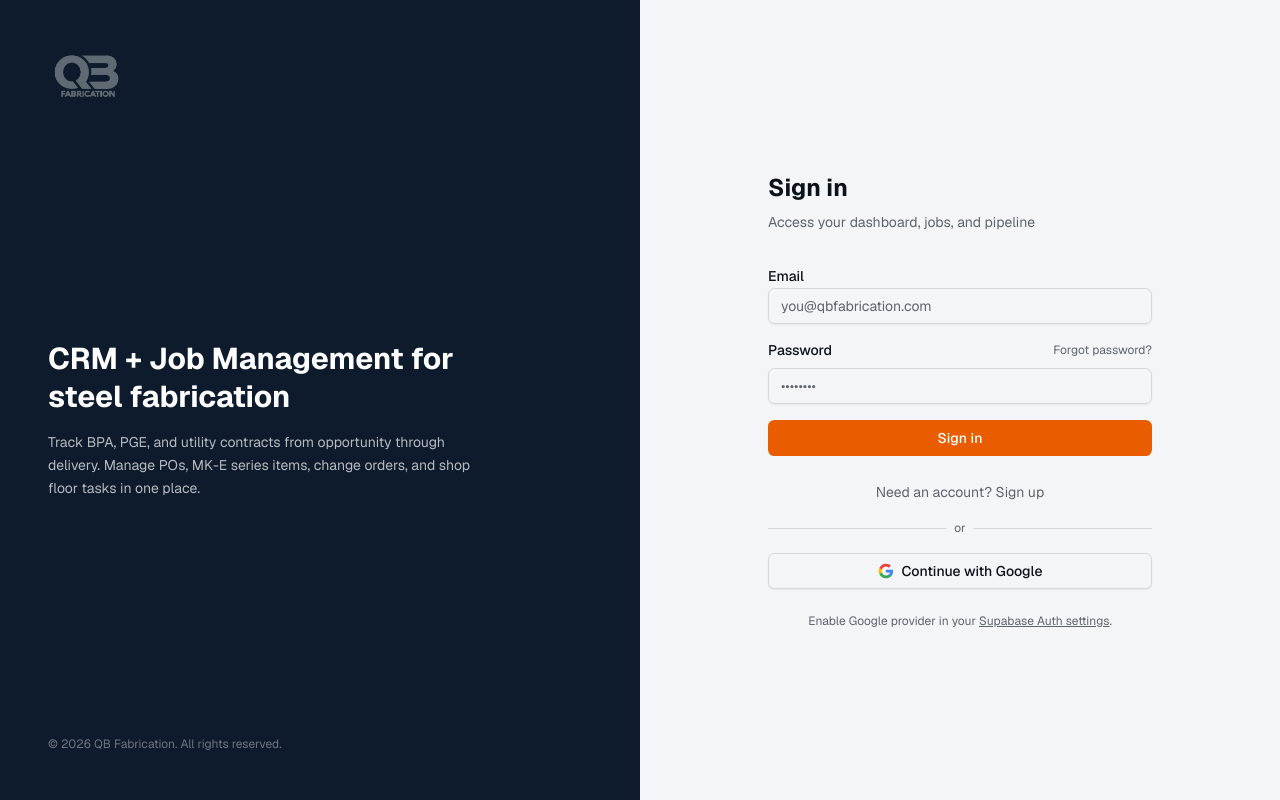
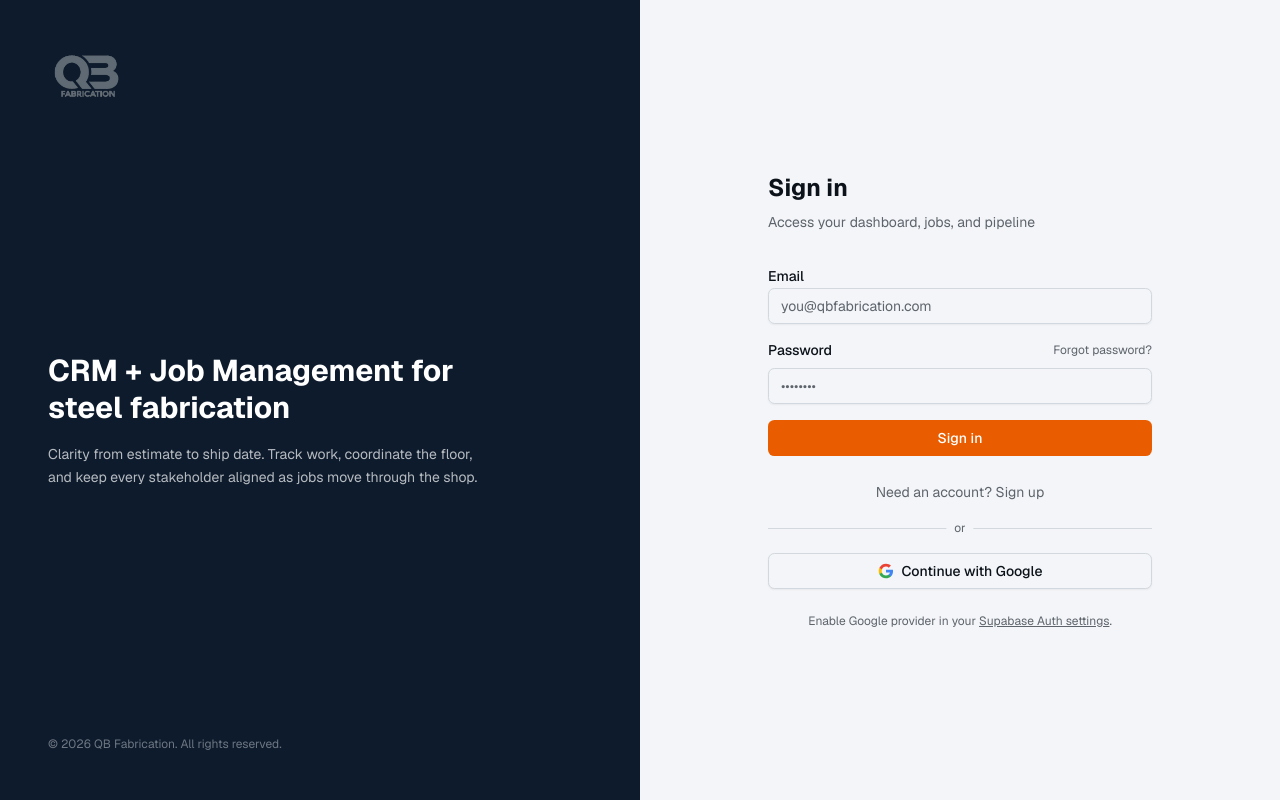
Before and after one commit to heliocrm/qb-fabrication-crm-app, a Next.js app: page /auth/login in a window 1280 px wide. Built offline with nearby package versions, Linux system fonts and the light colour scheme; no server answers.

Commit message:
Update login page copy to outcome-focused marketing tagline.
Co-authored-by: Cursor <cursoragent@cursor.com>

```diff
--- a/app/auth/login/page.tsx
+++ b/app/auth/login/page.tsx
@@ -24,8 +24,8 @@ export default async function LoginPage({
             CRM + Job Management for steel fabrication
           </h1>
           <p className="text-white/70 text-sm leading-relaxed">
-            Track BPA, PGE, and utility contracts from opportunity through delivery.
-            Manage POs, MK-E series items, change orders, and shop floor tasks in one place.
+            Clarity from estimate to ship date. Track work, coordinate the floor,
+            and keep every stakeholder aligned as jobs move through the shop.
           </p>
         </div>
 
```
